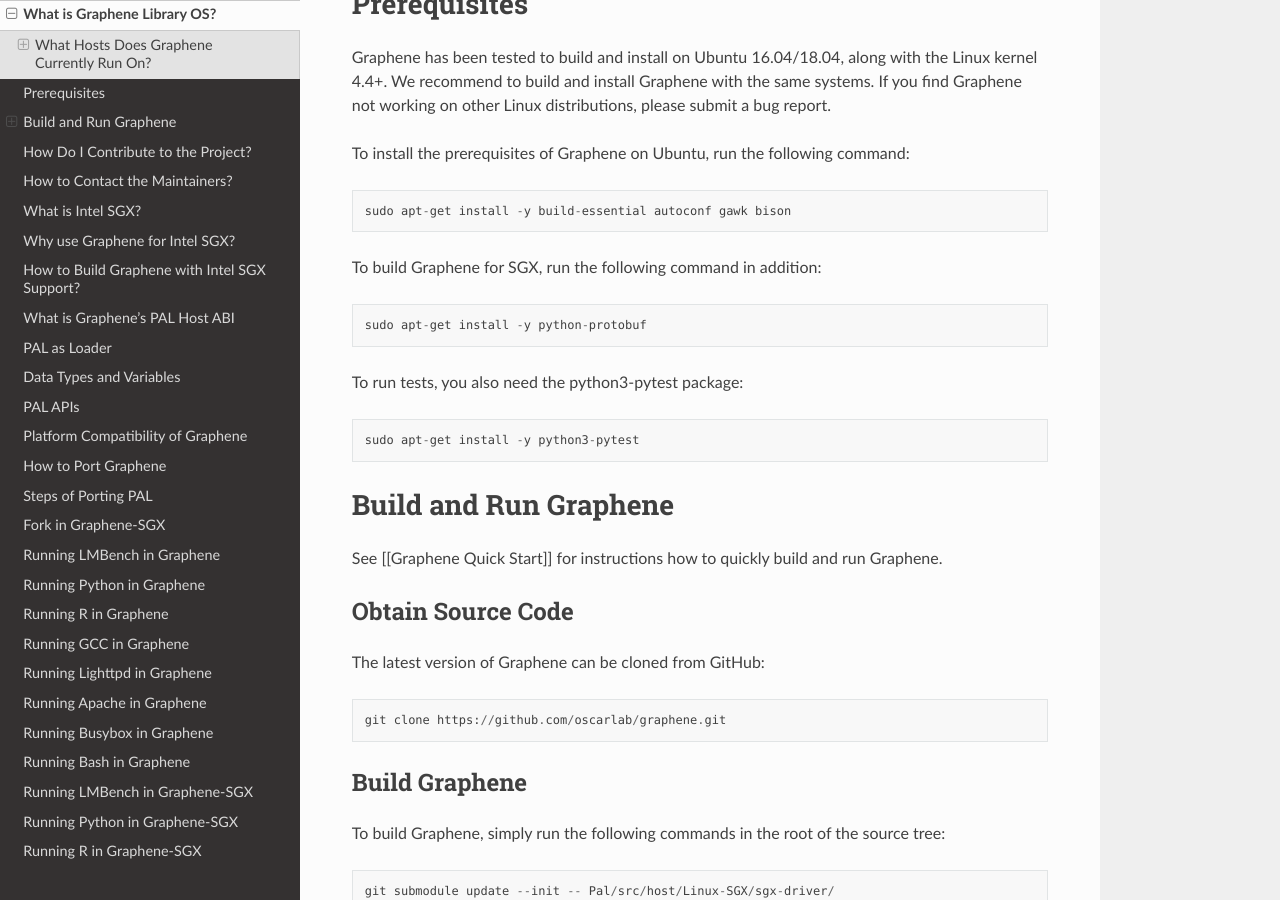
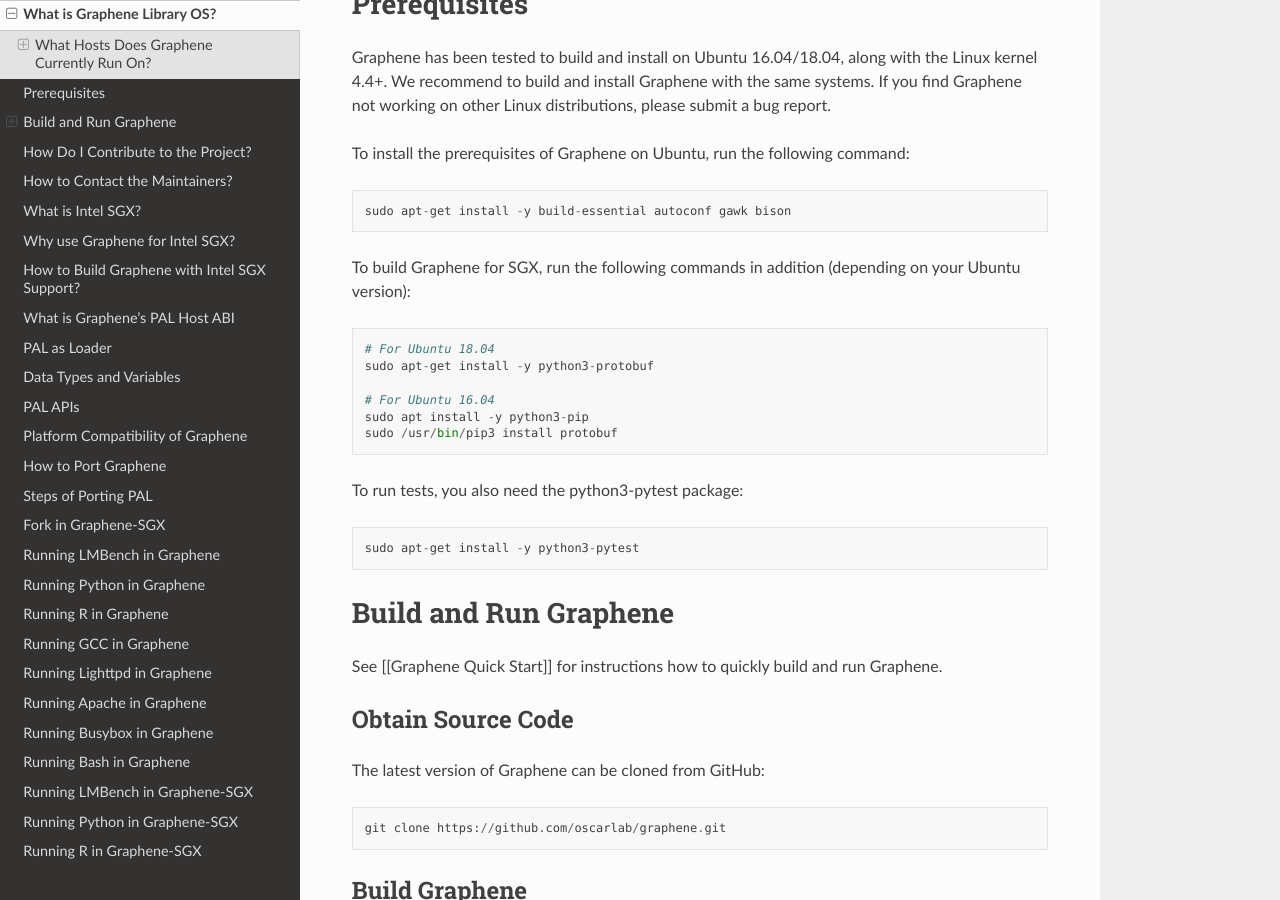
Before and after one commit to aeropittura/vaultrun, a Sphinx documentation site: the page built from Documentation/oldwiki/Introduction-to-Graphene.md, in a window 1280 px wide and 900 px high, scrolled down 948 px. Built offline with Sphinx 7.4.7 and the Read the Docs theme 2.0.0, drawn with Linux system fonts in a browser that asks for light colours.

Commit message:
[Doc] Fix installation instructions for python3-protobuf for Graphene-SGX build
Original-author: Jia Zhang <zhang.jia@linux.alibaba.com>
Original-committer: Dmitrii Kuvaiskii <dmitrii.kuvaiskii@intel.com>
Original-commit: 4c37e2ee2b78623320c0c11c0dc8ee409236cdb7

```diff
--- a/Documentation/oldwiki/Introduction-to-Graphene.md
+++ b/Documentation/oldwiki/Introduction-to-Graphene.md
@@ -43,9 +43,14 @@ To install the prerequisites of Graphene on Ubuntu, run the following command:
 
     sudo apt-get install -y build-essential autoconf gawk bison
 
-To build Graphene for SGX, run the following command in addition:
+To build Graphene for SGX, run the following commands in addition (depending on your Ubuntu version):
 
-    sudo apt-get install -y python-protobuf
+    # For Ubuntu 18.04
+    sudo apt-get install -y python3-protobuf
+
+    # For Ubuntu 16.04
+    sudo apt install -y python3-pip
+    sudo /usr/bin/pip3 install protobuf
 
 To run tests, you also need the python3-pytest package:
 
```
